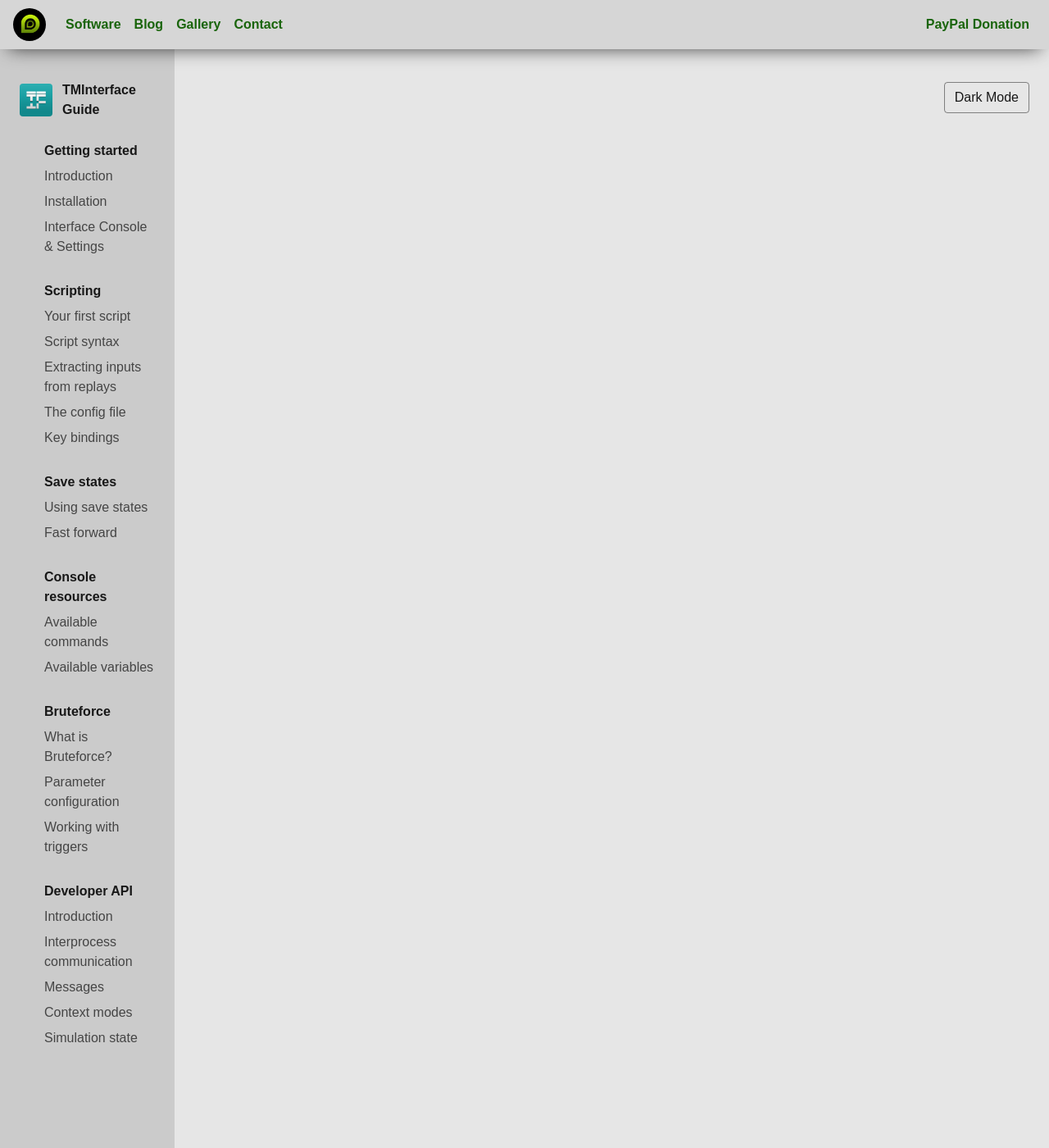
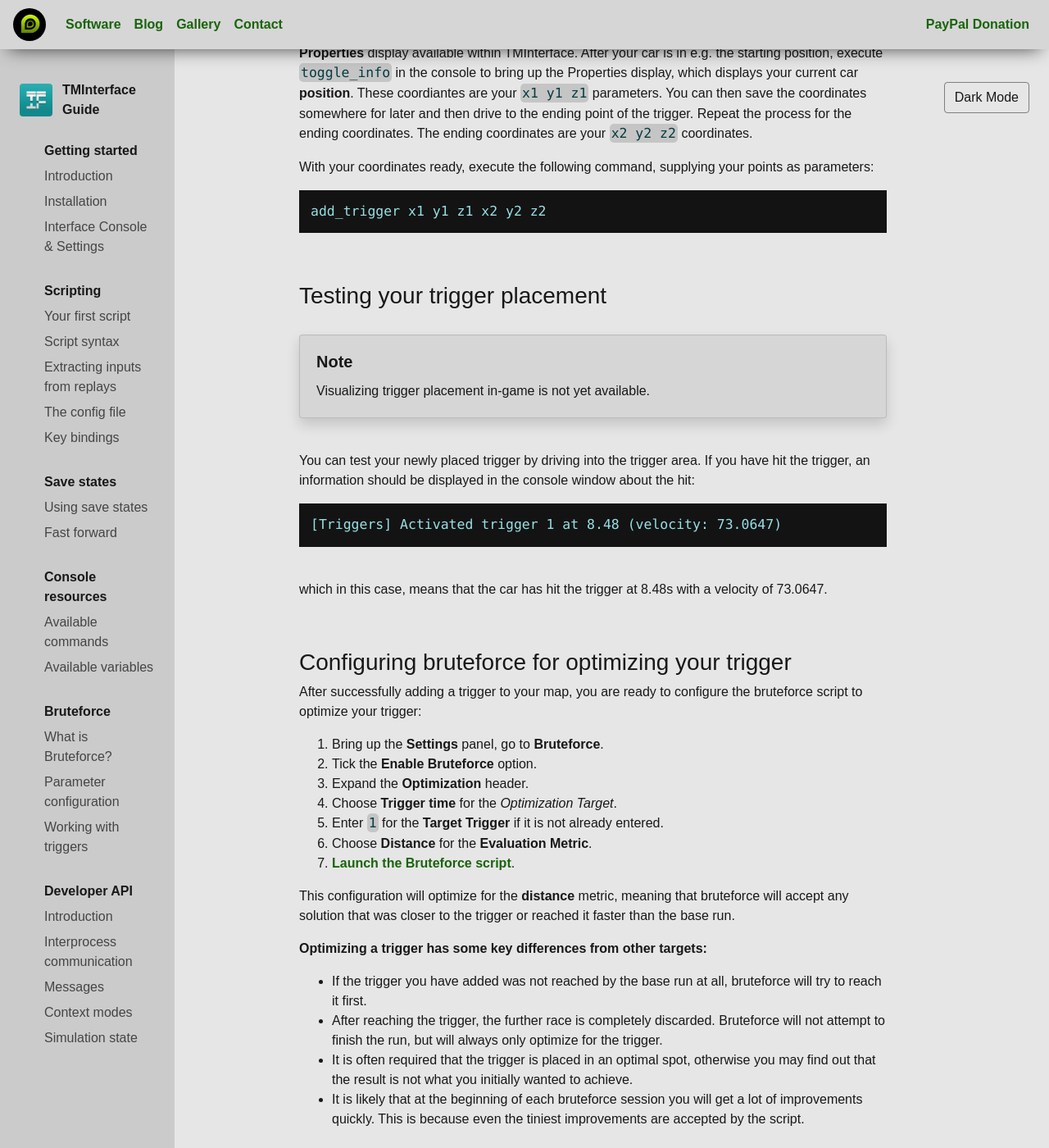
Before and after one commit to donadigo/donadigo.github.io, a Jekyll site: the page built from tminterface/triggers.md, in a window 1280 px wide and 1400 px high, scrolled down 2601 px. Shown: the whole window at 82% size. Built offline with Jekyll 4.4.1, drawn with Linux system fonts in a browser that asks for light colours; nearby versions of some CDN libraries; some of the changed text lies outside the part shown.

Commit message:
Add triggers.md

````diff
--- a/tminterface/triggers.md
+++ b/tminterface/triggers.md
@@ -6,7 +6,101 @@ title: TMInterface Guide
 ## Working with triggers
 Triggers are a part of the builtin TMInterface bruteforce script that allow you to optimize a section of a track that does not consist of a checkpoint or a finish. A trigger is a cube placed somewhere on the map that acts as a point of an evaluation for the script. If the car enters the trigger, the state of the car is evaluated and the bruteforce script can accept a new solution, based on this evaluation.
 
-Currently, only position based evaluation is supported within TMInterface.
+Because triggers are a custom feature of TMInterface, they can be evaluated much more precisely than a simple finish/checkpoint time. There are different metrics available to choose how a trigger should be evaluated.
 
-### How do I place a trigger on the map for bruteforce to evaluate?
-*Unfinished*
+### Stadium coordinate system
+A trigger is marked with begin and end point coordinates that lie within the track. The available Stadium building area itself has a size of **1024x1024x1024** units:
+
+<img style="margin-top: 40px; width: 100%; margin-bottom: 30px" src="{{ site.baseurl }}/assets/images/trigger_stad_1.png"/>
+
+**A single platform block (`6-2-1`) has dimensions of 32x8x32:**
+<img style="margin-top: 40px; width: 100%; margin-bottom: 30px" src="{{ site.baseurl }}/assets/images/trigger_stad_2.png"/>
+
+
+### What do triggers look like?
+
+**The syntax for adding a trigger on the map is:**
+```
+add_trigger x1 y1 z1 x2 y2 z2
+```
+
+The `x1 y1 z1` parameters mark the starting point of the trigger cube and the `x2 y2 z2` parameters - the end of it, for example:
+```
+add_trigger 512 9 412 544 41 444
+```
+
+would add a trigger to the map like this:
+<img style="margin-top: 40px; width: 100%; margin-bottom: 30px" src="{{ site.baseurl }}/assets/images/trigger_stad_3.png"/>
+
+This particular trigger has a size of 32x8x32, however, you can add triggers with any size in any direction. The point cooridnates can be swapped in the command without any difference on how the trigger will be placed: `add_trigger 512 9 412 544 41 444` is equivalent to `add_trigger 544 41 444 512 9 412`.
+
+### How do I place a trigger on the map for bruteforce to optimize for?
+You can deduce starting and end points by driving the car to the desired points and then using the **Properties** display available within TMInterface. After your car is in e.g. the starting position, execute `toggle_info` in the console to bring up the Properties display, which displays your current car **position**. These coordiantes are your `x1 y1 z1` parameters.  You can then save the coordinates somewhere for later and then drive to the ending point of the trigger. Repeat the process for the ending coordinates. The ending coordinates are your `x2 y2 z2` coordinates.
+
+With your coordinates ready, execute the following command, supplying your points as parameters:
+```
+add_trigger x1 y1 z1 x2 y2 z2
+```
+
+### Testing your trigger placement
+<div style="display: flex; margin-top: 30px">
+    <div class="card shadow" style="width: 100%;">
+        <div class="card-body">
+            <h5 class="card-title">Note</h5>
+            <p class="card-text">
+                Visualizing trigger placement in-game is not yet available.
+            </p>
+        </div>
+    </div>
+</div>
+<br>
+
+You can test your newly placed trigger by driving into the trigger area. If you have hit the trigger, an information should be displayed in the console window about the hit:
+```
+[Triggers] Activated trigger 1 at 8.48 (velocity: 73.0647)
+```
+
+which in this case, means that the car has hit the trigger at 8.48s with a velocity of 73.0647.
+
+### Configuring bruteforce for optimizing your trigger
+After successfully adding a trigger to your map, you are ready to configure the bruteforce script to optimize your trigger:
+
+1. Bring up the **Settings** panel, go to **Bruteforce**.
+2. Tick the **Enable Bruteforce** option.
+3. Expand the **Optimization** header.
+4. Choose **Trigger time** for the *Optimization Target*.
+5. Enter `1` for the **Target Trigger** if it is not already entered.
+6. Choose **Distance** for the **Evaluation Metric**.
+7. [Launch the Bruteforce script]({{ site.baseurl }}/tminterface/what-is-bf#launching-bruteforce).
+
+This configuration will optimize for the **distance** metric, meaning that bruteforce will accept any solution that was closer to the trigger or reached it faster than the base run.
+
+**Optimizing a trigger has some key differences from other targets:**
+* If the trigger you have added was not reached by the base run at all, bruteforce will try to reach it first.
+* After reaching the trigger, the further race is completely discarded. Bruteforce will not attempt to finish the run, but will always only optimize for the trigger.
+* It is often required that the trigger is placed in an optimal spot, otherwise you may find out that the result is not what you initially wanted to achieve.
+* It is likely that at the beginning of each bruteforce session you will get a lot of improvements quickly. This is because even the tiniest improvements are accepted by the script.
+
+### Evaluation metrics
+As part of the builtin trigger evaluation, these metrics are available:
+* **Distance**: the default metric, compares the time the car reached the trigger first, then the distance to the trigger one tick before the car reached the trigger
+* **Distance Then Velocity**: like distance, but if the difference in distance is within 0.01 units, velocity (speed) is compared
+* **Velocity**: after reaching the trigger, only velocity (speed) is compared
+
+### Managing triggers
+You can see a list of triggers you have added with the `triggers` command:
+```
+triggers
+```
+
+which will display information about currently placed triggers:
+```
+Trigger 1: Pos (512, 9, 412); Size: (32, 8, 32)
+```
+
+If you need to edit a trigger you have placed before, remove it first by executing the `remove_trigger` command:
+```
+remove_trigger 1
+```
+
+which will remove the first trigger added. While TMInterface itself supports adding multiple triggers to the map, the bruteforce script is not able to optimize for multiple triggers at once yet. After removing the trigger, you can add a new trigger with updated coordinates.
````
